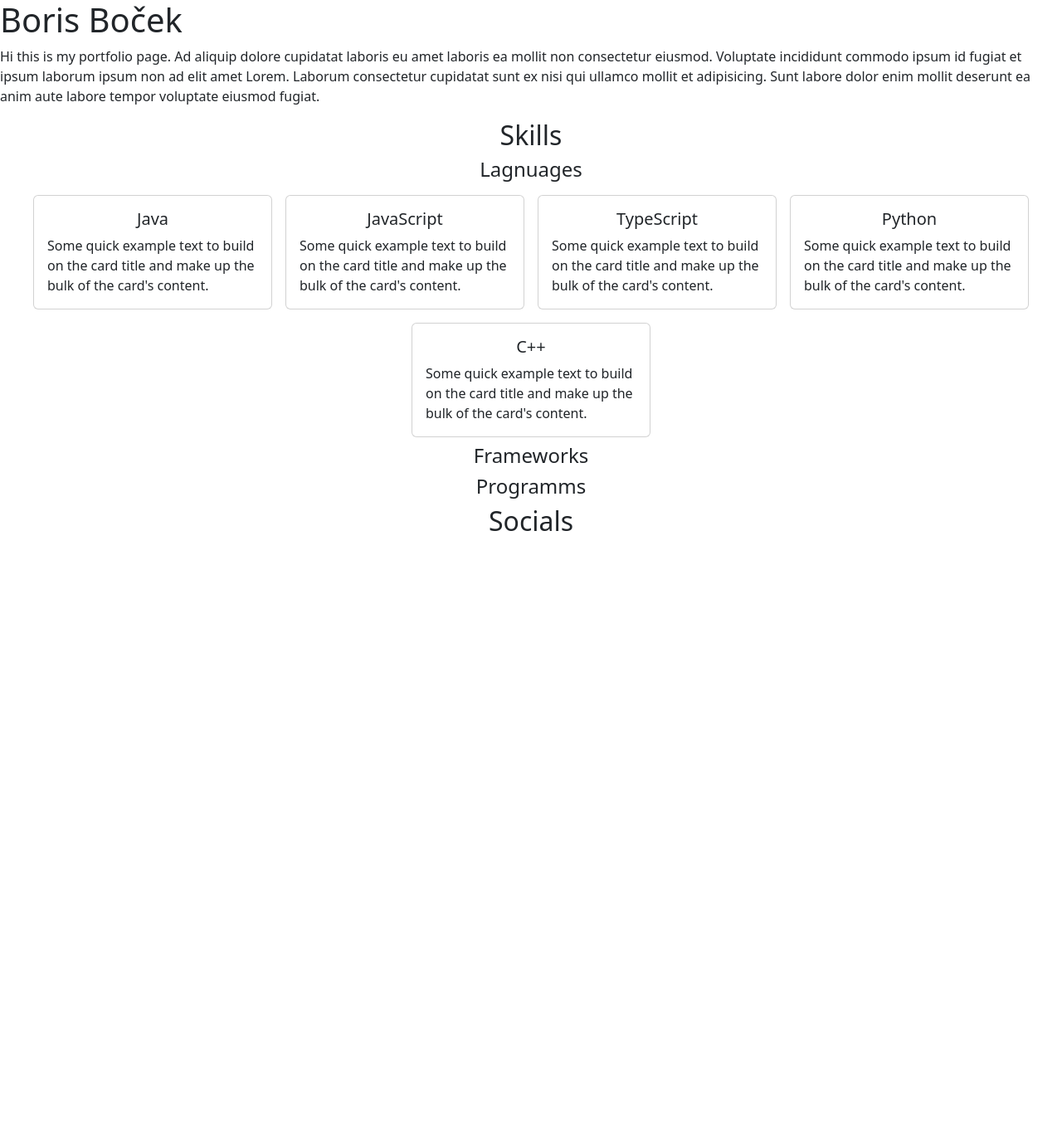
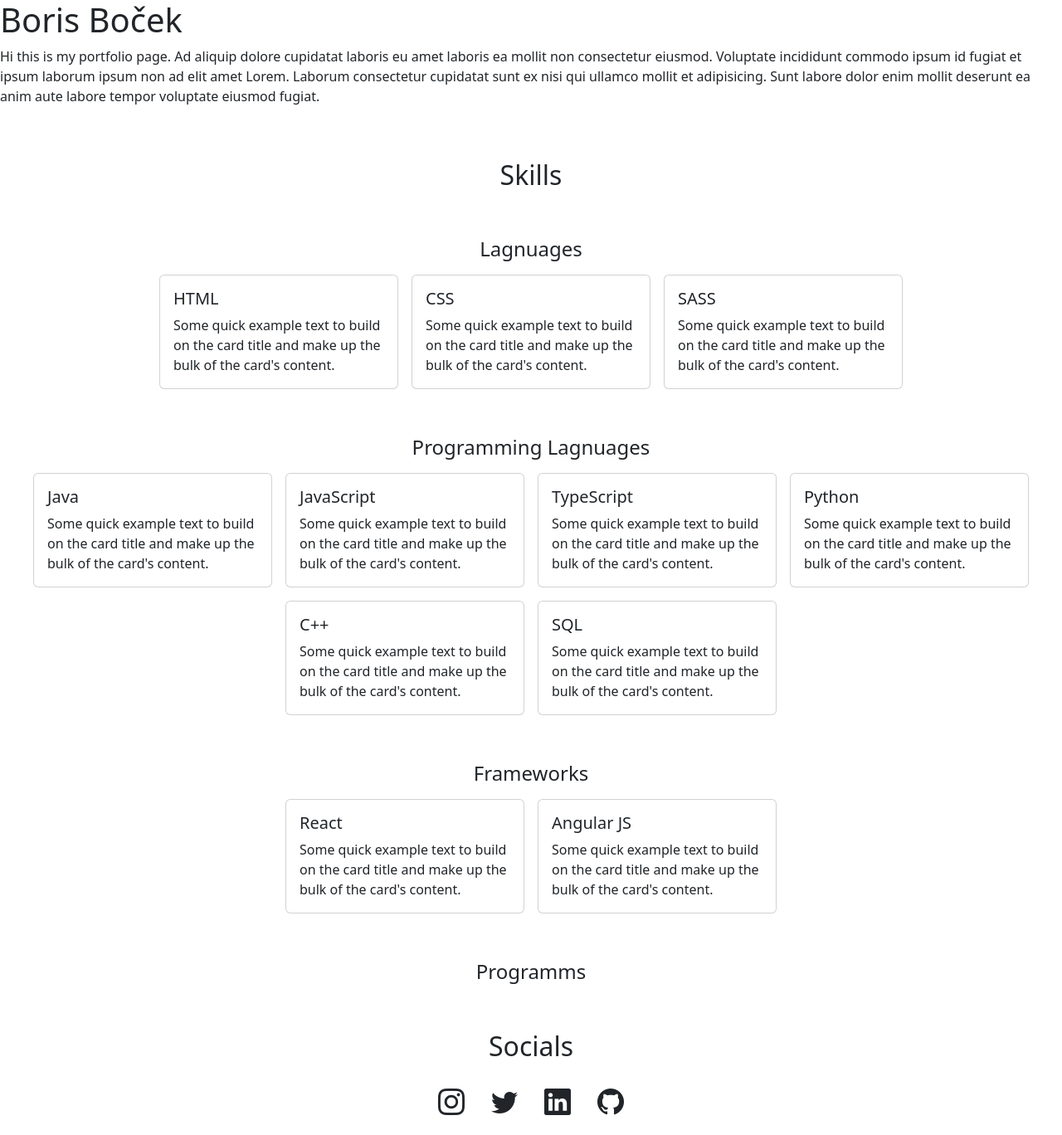
Before and after one commit to Boriwan/portfolio, a React (Create React App) app: page / in a window 1280 px wide. Shown: the whole page at 83% size. Before the commit the page ends 800 px from the top, so only its background shows below. Built offline with nearby package versions, Linux system fonts and the light colour scheme.

Commit message:
make components

```diff
--- a/package.json
+++ b/package.json
@@ -7,9 +7,12 @@
     "@testing-library/react": "^13.3.0",
     "@testing-library/user-event": "^13.5.0",
     "bootstrap": "^5.2.0",
+    "bootstrap-icons": "^1.9.1",
     "react": "^18.2.0",
     "react-bootstrap": "^2.5.0",
+    "react-bootstrap-icons": "^1.8.4",
     "react-dom": "^18.2.0",
+    "react-icons": "^4.4.0",
     "react-scripts": "5.0.1",
     "web-vitals": "^2.1.4"
   },
--- a/src/App.js
+++ b/src/App.js
@@ -1,4 +1,3 @@
-
 function App() {
   return (
     <>
@@ -10,6 +9,30 @@ function App() {
       <h2>Skills</h2>
 
       <h4>Lagnuages</h4>
+      <div className="d-flex flex-row justify-content-center flex-wrap">
+        <div className="card">
+          <div className="card-body">
+            <h5>HTML</h5>
+            <p className="card-text">Some quick example text to build on the card title and make up the bulk of the card's content.</p>
+          </div>
+        </div>
+
+        <div className="card">
+          <div className="card-body">
+            <h5>CSS</h5>
+            <p className="card-text">Some quick example text to build on the card title and make up the bulk of the card's content.</p>
+          </div>
+        </div>
+
+        <div className="card">
+          <div className="card-body">
+            <h5>SASS</h5>
+            <p className="card-text">Some quick example text to build on the card title and make up the bulk of the card's content.</p>
+          </div>
+        </div>
+      </div>
+
+      <h4>Programming Lagnuages</h4>
       <div className="d-flex flex-row justify-content-center flex-wrap">
 
         <div className="card">
@@ -46,14 +69,44 @@ function App() {
             <p className="card-text">Some quick example text to build on the card title and make up the bulk of the card's content.</p>
           </div>
         </div>
+
+        <div className="card">
+          <div className="card-body">
+            <h5>SQL</h5>
+            <p className="card-text">Some quick example text to build on the card title and make up the bulk of the card's content.</p>
+          </div>
+        </div>
       </div>
 
 
+
       <h4>Frameworks</h4>
+      <div className="d-flex flex-row justify-content-center flex-wrap">
+
+        <div className="card">
+          <div className="card-body">
+            <h5>React</h5>
+            <p className="card-text">Some quick example text to build on the card title and make up the bulk of the card's content.</p>
+          </div>
+        </div>
+
+        <div className="card">
+          <div className="card-body">
+            <h5>Angular JS</h5>
+            <p className="card-text">Some quick example text to build on the card title and make up the bulk of the card's content.</p>
+          </div>
+        </div>
+      </div>
+
+
       <h4>Programms</h4>
 
-      <div>
-        <h2>Socials</h2>
+      <h2>Socials</h2>
+      <div className="d-flex flex-row justify-content-center flex-wrap">
+        <i class="bi bi-instagram"></i>
+        <i class="bi bi-twitter"></i>
+        <i class="bi bi-linkedin"></i>
+        <i class="bi bi-github"></i>
       </div>
     </>
 
--- a/src/custom.css
+++ b/src/custom.css
@@ -1,8 +1,14 @@
-h2, h4, h5 {
+h2, h4 {
   text-align: center;
+  padding-top: 3rem;
 }
 
 .card {
   width: 18rem;
   margin: 0.5rem;
 }
+
+i {
+  font-size: 2rem;
+  margin: 1rem;
+}
--- a/src/index.js
+++ b/src/index.js
@@ -8,6 +8,10 @@ import './custom.css';
 import "bootstrap/dist/css/bootstrap.min.css";
 // Bootstrap Bundle JS
 import "bootstrap/dist/js/bootstrap.bundle.min";
+
+// Boostrap Icons
+import 'bootstrap-icons/font/bootstrap-icons.css';
+
 
 const root = ReactDOM.createRoot(document.getElementById('root'));
 root.render(
```
Also changed, not shown: 1 other file (tests, documents, lock files or other folders).
